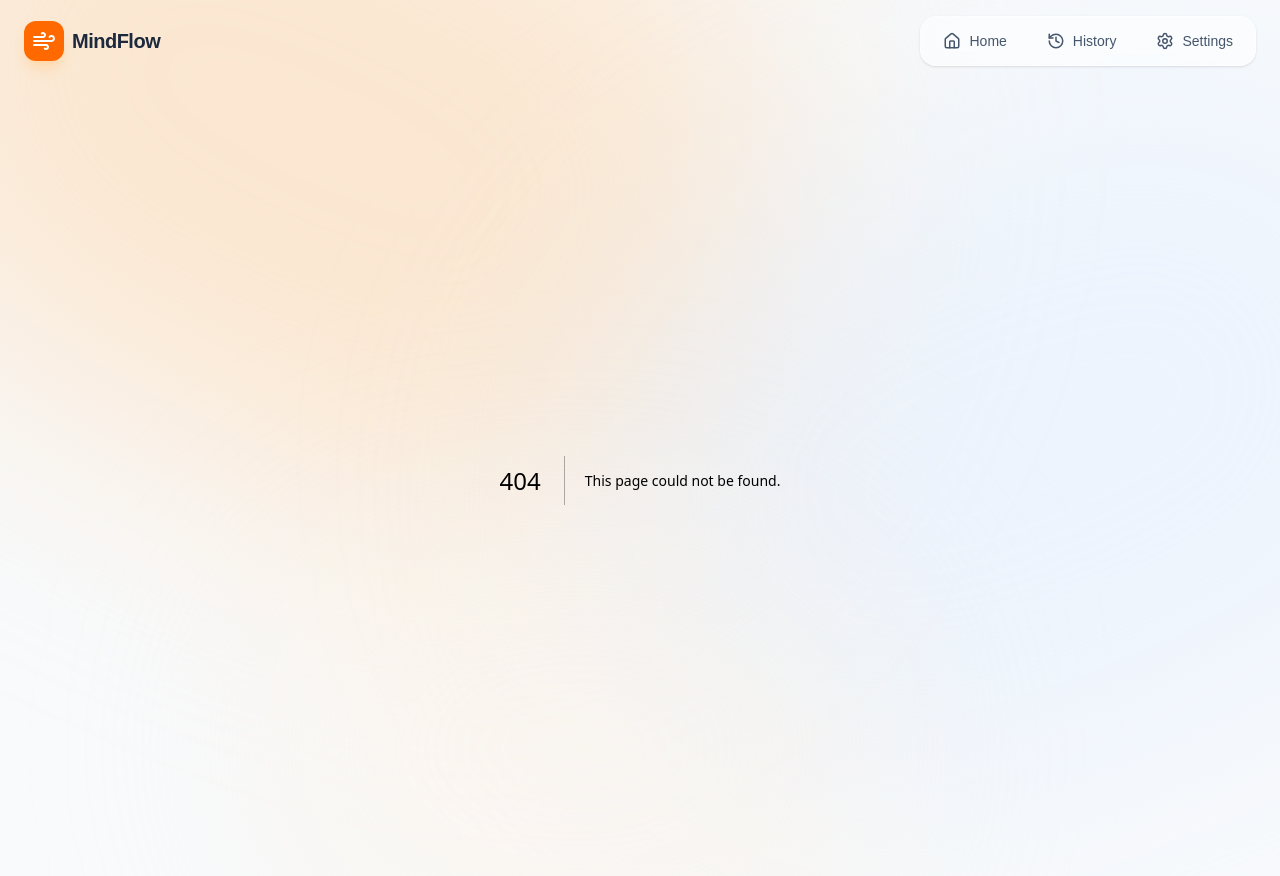
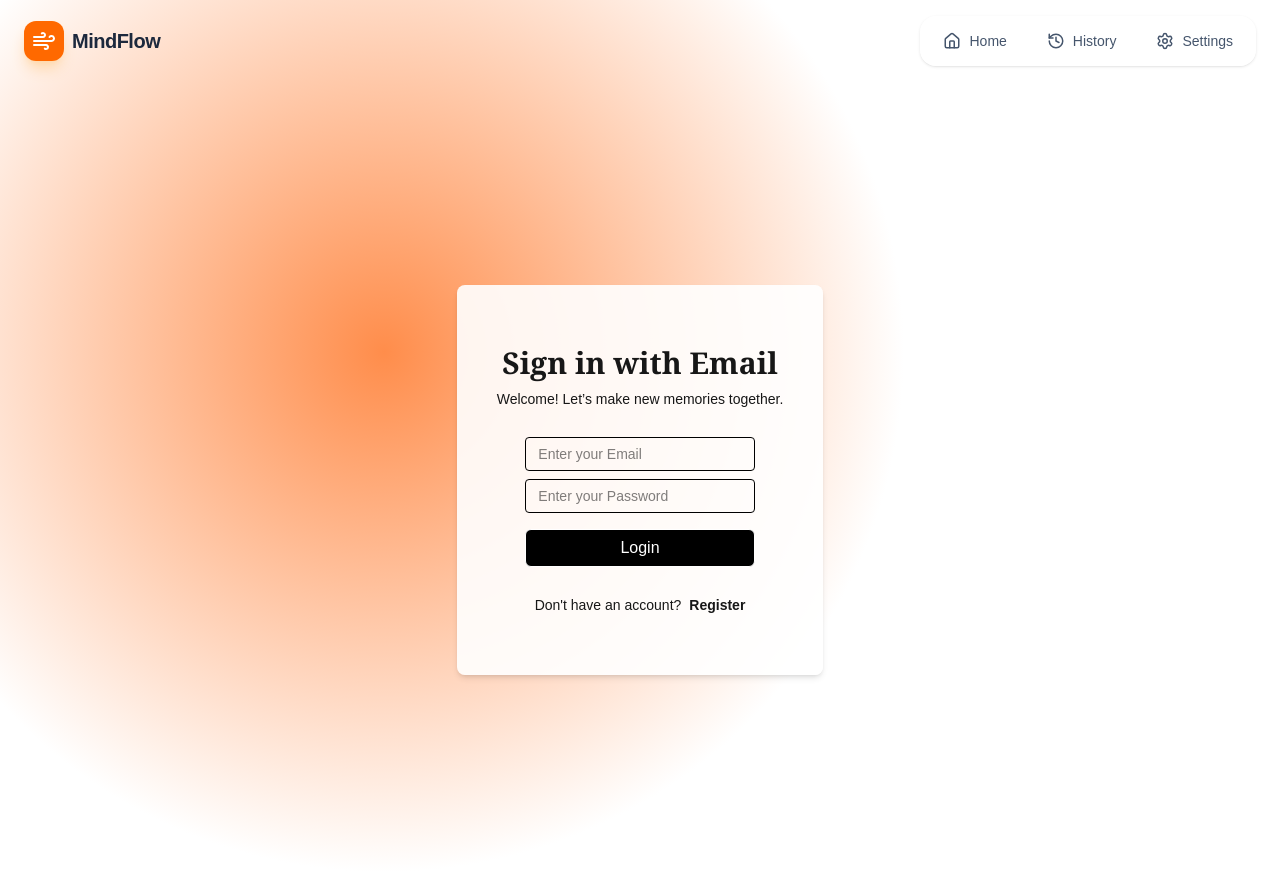
Before and after one commit to knwpound-2/cloud-frontend, a Next.js app: page /auth/signin in a window 1280 px wide. Before the commit this address had no page. Shown: the top 876 px of the page. Built offline with nearby package versions, Linux system fonts and the light colour scheme.

Commit message:
add: login logic

```diff
--- /dev/null
+++ b/app/auth/signin/page.tsx
@@ -0,0 +1,119 @@
+'use client';
+import { signIn } from 'next-auth/react';
+import { useRouter } from 'next/navigation';
+import { useState } from 'react';
+
+export default function Login() {
+  const [email, setEmail] = useState('');
+  const [password, setPassword] = useState('');
+  const [loading, setLoading] = useState(false);
+  const [error, setError] = useState('');
+
+  const router = useRouter();
+
+  const handleLogin = async (e: React.FormEvent) => {
+    e.preventDefault();
+    setLoading(true);
+    setError('');
+
+    try {
+      // 1. ใช้ signIn แทนการเรียก userLogin ตรงๆ
+      // "credentials" ต้องตรงกับ id ใน Provider ที่ตั้งไว้ใน route.ts
+      const result = await signIn('credentials', {
+        email: email,
+        password: password,
+        redirect: false, // เราจะจัดการเปลี่ยนหน้าเอง
+      });
+
+      if (result?.error) {
+        // NextAuth จะคืน error มาถ้า authorize() ใน route.ts คืนค่า null
+        setError('Invalid email or password');
+        return;
+      }
+
+      // 2. ถ้าสำเร็จ ให้ใช้ router.push หรือ window.location
+      // NextAuth จะจัดการล้าง session เก่าและเซ็ต session ใหม่ให้เอง
+      router.push('/');
+      router.refresh(); // บังคับให้ Navbar/Layout อัปเดตสถานะ session
+    } catch (err: any) {
+      setError('An unexpected error occurred');
+    } finally {
+      setLoading(false);
+    }
+  };
+
+  return (
+    <div className="w-full h-screen overflow-hidden">
+      <main className="w-full h-full flex flex-col justify-center items-center overflow-hidden">
+        <div
+          className="absolute inset-0 animate-pulseCircle1"
+          style={{
+            background:
+              'radial-gradient(circle at 50% 40%, #EECE7B, transparent, transparent)',
+            zIndex: 10,
+          }}
+        ></div>
+
+        <div
+          className="absolute inset-0 animate-pulseCircle2"
+          style={{
+            background:
+              'radial-gradient(circle at 30% 40%, #FF8D4B, #ffff, #ffff)',
+            zIndex: 10,
+          }}
+        ></div>
+        <div
+          className="flex flex-col justify-center items-center w-fit h-fit bg-white/90 px-10 py-15 rounded-lg gap-7 shadow-md
+        max-sm:px-5 max-sm:py-8 z-30"
+        >
+          <div className="flex flex-col gap-2 items-center">
+            <h1 className="font-serif p-0 m-0 text-3xl text-center font-bold max-sm:text-xl">
+              Sign in with Email
+            </h1>
+            <p className="text-sm text-center">
+              Welcome! Let’s make new memories together.
+            </p>
+          </div>
+
+          <div className="flex flex-col gap-4 w-[80%]">
+            <div className="flex flex-col gap-2 w-full">
+              <input
+                type="text"
+                className="w-full text-black text-sm px-3 py-1.5 placeholder:black border border-1 border-black
+            rounded-sm focus:outline focus:outline-gray-500"
+                placeholder="Enter your Email"
+                onChange={(e) => setEmail(e.target.value)}
+              />
+              <input
+                type="password"
+                className="w-full text-black text-sm px-3 py-1.5 placeholder:black border border-1 border-black
+            rounded-sm focus:outline focus:outline-gray-500"
+                placeholder="Enter your Password"
+                onChange={(e) => setPassword(e.target.value)}
+              />
+            </div>
+            {error && <p className="text-red-500 text-sm">{error}</p>}
+            <button
+              className="w-full bg-black text-white font-medium px-3 py-1.5 rounded-md border border-1
+            hover:bg-white hover:text-black hover:border hover:border-1 hover:border-black transition duration-200
+            cursor-pointer"
+              onClick={handleLogin}
+            >
+              {loading ? 'Login...' : 'Login'}
+            </button>
+          </div>
+
+          <div className="flex flex-row gap-2">
+            <p className="text-sm">Don't have an account?</p>
+            <a
+              className="text-sm font-semibold hover:underline active:font-bold cursor-pointer transition duration-150"
+              href="/api/auth/register"
+            >
+              Register
+            </a>
+          </div>
+        </div>
+      </main>
+    </div>
+  );
+}
--- /dev/null
+++ b/lib/api/userLogin.tsx
@@ -0,0 +1,19 @@
+// @/lib/api/userLogin.ts
+export default async function userLogin(username: string, userPassword: string) {
+    // ยิงตรงไปหา AWS API (ใช้ BACKEND_URL จาก .env)
+    const response = await fetch(`${process.env.NEXT_PUBLIC_BACKEND_URL}/auth/login`, {
+        method: "POST",
+        headers: { "Content-Type": "application/json" },
+        body: JSON.stringify({
+            username: username,
+            password: userPassword
+        }),
+    });
+
+    if (!response.ok) {
+        const errorData = await response.json();
+        throw new Error(errorData.message || "Failed to Login");
+    }
+
+    return await response.json(); // คืนค่า { token: "...", msg: "..." }
+}
```
